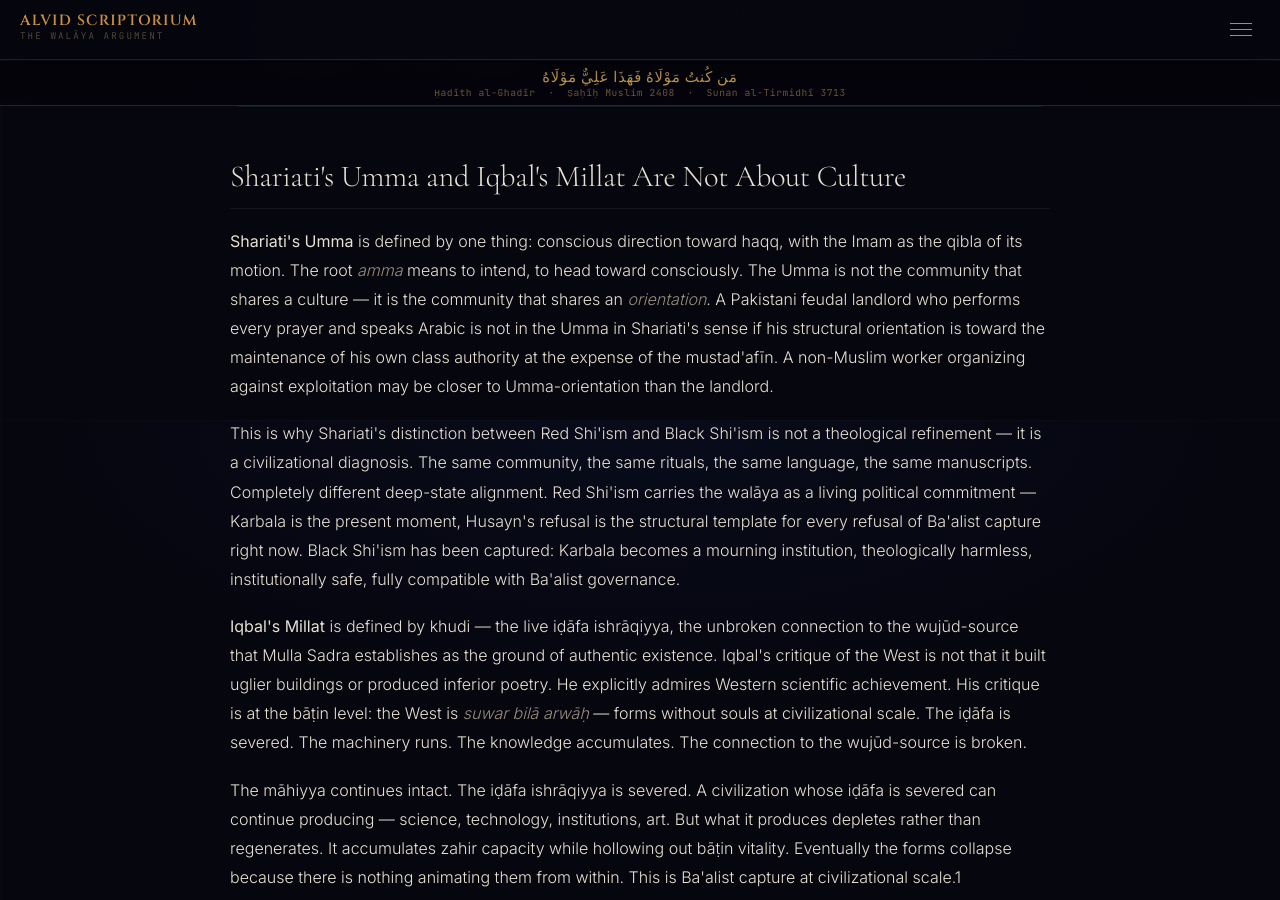
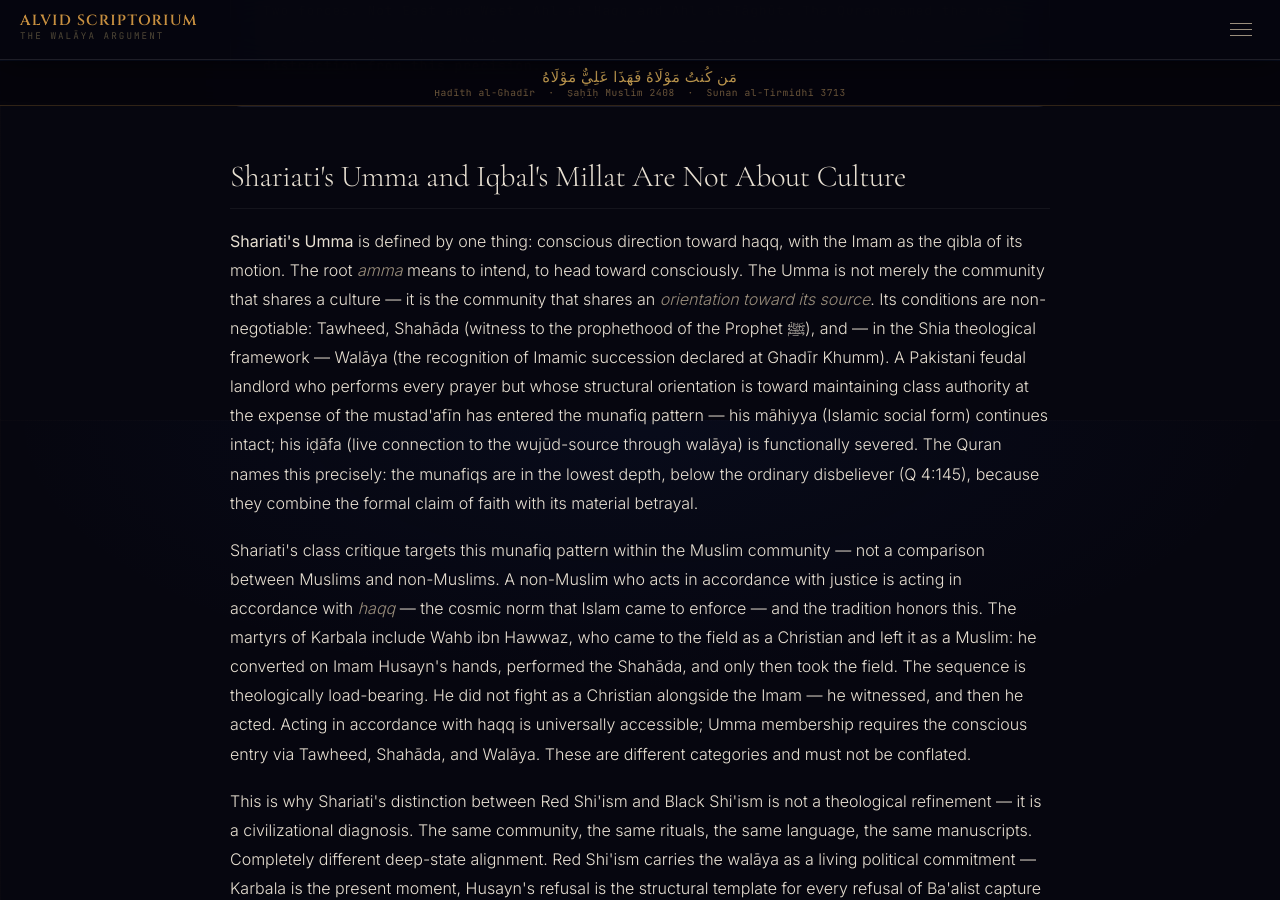
Before and after one commit to Political-Theology-Archive/geopolitical-synthesis, a Jekyll site: the page built from research/deep-state-war-two-civilizations/index.html, in a window 1280 px wide and 900 px high, scrolled down 1380 px. Built offline with Jekyll 4.4.1, drawn with Linux system fonts in a browser that asks for light colours.

Commit message:
T-84 C-05 correction: Umma conditions / Wahb ibn Hawwaz precedent
The sentence "A non-Muslim worker organizing against exploitation may
be closer to Umma-orientation than the landlord" conflates two distinct
theological categories: haqq-alignment (universally accessible) and
Umma membership (Tawheed + Shahada + Walaya — non-negotiable).

Corrected with:
- The munafiq pattern (Q 4:145) as the precise Shariati critique
- The Wahb ibn Hawwaz precedent: converted first, fought second —
  sequence is theologically load-bearing
- Explicit statement that haqq-alignment and Umma membership
  are different categories and must not be conflated
- Preservation of Shariati's valid class critique within Muslim
  community without the imprecise non-Muslim comparison

Locked as C-05 in SCRA-framework-update-tracker.md

Co-Authored-By: Claude Sonnet 4.6 <noreply@anthropic.com>

```diff
--- a/research/deep-state-war-two-civilizations/index.html
+++ b/research/deep-state-war-two-civilizations/index.html
@@ -83,12 +83,29 @@ layer: "III"
   <p>
     <strong>Shariati's Umma</strong> is defined by one thing: conscious direction toward haqq,
     with the Imam as the qibla of its motion. The root <em>amma</em> means to intend,
-    to head toward consciously. The Umma is not the community that shares a culture —
-    it is the community that shares an <em>orientation</em>. A Pakistani feudal landlord who
-    performs every prayer and speaks Arabic is not in the Umma in Shariati's sense if his
-    structural orientation is toward the maintenance of his own class authority at the expense
-    of the mustad'afīn. A non-Muslim worker organizing against exploitation may be closer
-    to Umma-orientation than the landlord.
+    to head toward consciously. The Umma is not merely the community that shares a culture —
+    it is the community that shares an <em>orientation toward its source</em>. Its conditions
+    are non-negotiable: Tawheed, Shahāda (witness to the prophethood of the Prophet ﷺ),
+    and — in the Shia theological framework — Walāya (the recognition of Imamic succession
+    declared at Ghadīr Khumm). A Pakistani feudal landlord who performs every prayer but
+    whose structural orientation is toward maintaining class authority at the expense of the
+    mustad'afīn has entered the munafiq pattern — his māhiyya (Islamic social form) continues
+    intact; his iḍāfa (live connection to the wujūd-source through walāya) is functionally
+    severed. The Quran names this precisely: the munafiqs are in the lowest depth, below the
+    ordinary disbeliever (Q 4:145), because they combine the formal claim of faith with its
+    material betrayal.
+  </p>
+  <p>
+    Shariati's class critique targets this munafiq pattern within the Muslim community —
+    not a comparison between Muslims and non-Muslims. A non-Muslim who acts in accordance
+    with justice is acting in accordance with <em>haqq</em> — the cosmic norm that Islam came
+    to enforce — and the tradition honors this. The martyrs of Karbala include Wahb ibn Hawwaz,
+    who came to the field as a Christian and left it as a Muslim: he converted on Imam Husayn's
+    hands, performed the Shahāda, and only then took the field. The sequence is
+    theologically load-bearing. He did not fight as a Christian alongside the Imam —
+    he witnessed, and then he acted. Acting in accordance with haqq is universally
+    accessible; Umma membership requires the conscious entry via Tawheed, Shahāda,
+    and Walāya. These are different categories and must not be conflated.
   </p>
   <p>
     This is why Shariati's distinction between Red Shi'ism and Black Shi'ism is not
```
